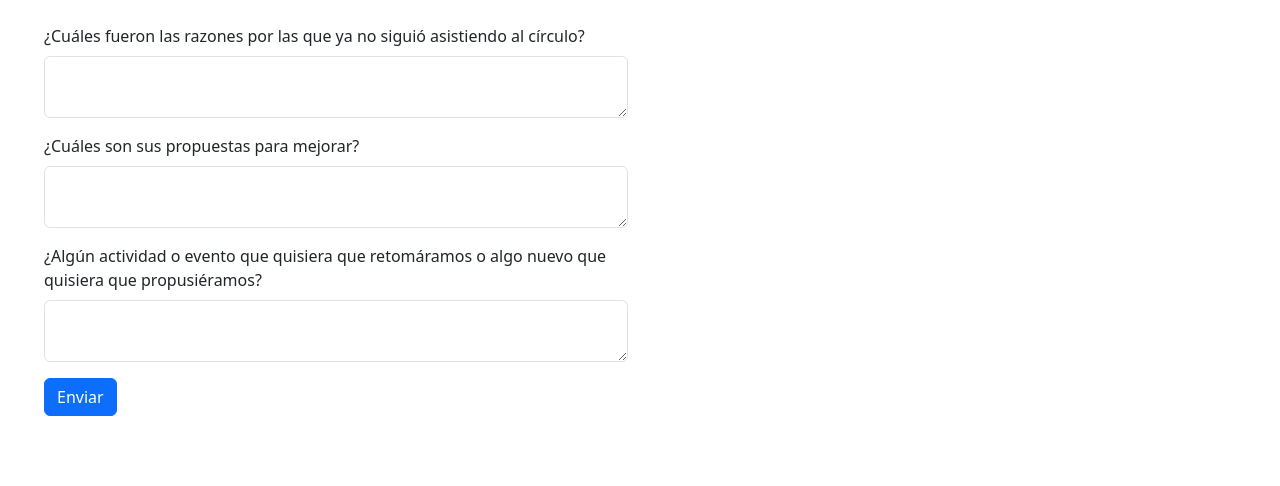
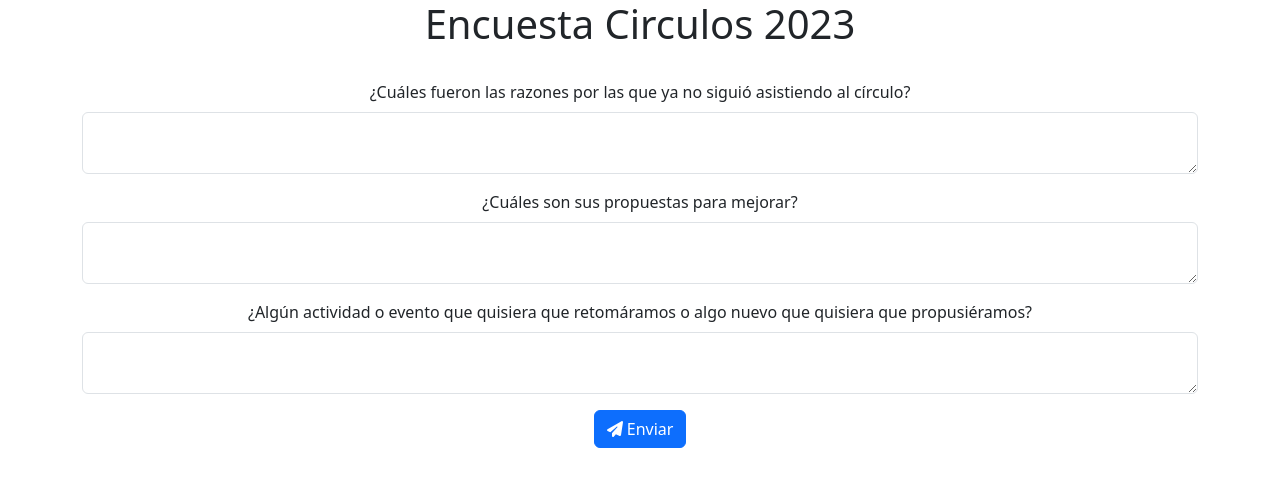
Before and after one commit to EverthMartinez3002/FormEncuesta, a Vue app in the folder FormEncuesta/: page / in a window 1280 px wide. Shown: the top 486 px of the page. Built offline with nearby package versions, Linux system fonts and the light colour scheme.

Commit message:
'icon-enviar'

```diff
--- a/FormEncuesta/package.json
+++ b/FormEncuesta/package.json
@@ -10,6 +10,11 @@
     "format": "prettier --write src/"
   },
   "dependencies": {
+    "@fortawesome/fontawesome-svg-core": "^6.4.2",
+    "@fortawesome/free-brands-svg-icons": "^6.4.2",
+    "@fortawesome/free-regular-svg-icons": "^6.4.2",
+    "@fortawesome/free-solid-svg-icons": "^6.4.2",
+    "@fortawesome/vue-fontawesome": "^3.0.3",
     "bootstrap": "^5.3.1",
     "vue": "^3.3.4",
     "vue-router": "^4.2.4"
--- a/FormEncuesta/src/assets/main.css
+++ /dev/null
@@ -1,35 +0,0 @@
-@import './base.css';
-
-#app {
-  max-width: 1280px;
-  margin: 0 auto;
-  padding: 2rem;
-
-  font-weight: normal;
-}
-
-a,
-.green {
-  text-decoration: none;
-  color: hsla(160, 100%, 37%, 1);
-  transition: 0.4s;
-}
-
-@media (hover: hover) {
-  a:hover {
-    background-color: hsla(160, 100%, 37%, 0.2);
-  }
-}
-
-@media (min-width: 1024px) {
-  body {
-    display: flex;
-    place-items: center;
-  }
-
-  #app {
-    display: grid;
-    grid-template-columns: 1fr 1fr;
-    padding: 0 2rem;
-  }
-}
--- a/FormEncuesta/src/components/FormEncuesta.vue
+++ b/FormEncuesta/src/components/FormEncuesta.vue
@@ -1,7 +1,8 @@
 <template>
     <form @submit.prevent="submitForm" class="container mt-4">
         <div class="mb-3">
-            <label for="razones" class="form-label">¿Cuáles fueron las razones por las que ya no siguió asistiendo al
+            <label for="razones" class="form-label">¿Cuáles fueron las razones por las que ya no siguió
+                asistiendo al
                 círculo?</label>
             <textarea id="razones" v-model="razones" class="form-control" required></textarea>
         </div>
@@ -12,16 +13,21 @@
         </div>
 
         <div class="mb-3">
-            <label for="actividades" class="form-label">¿Algún actividad o evento que quisiera que retomáramos o algo nuevo
+            <label for="actividades" class="form-label">¿Algún actividad o evento que quisiera que retomáramos o
+                algo
+                nuevo
                 que quisiera que propusiéramos?</label>
             <textarea id="actividades" v-model="actividades" class="form-control" required></textarea>
         </div>
 
-        <button type="submit" class="btn btn-primary">Enviar</button>
+        <button type="submit" class="btn btn-primary">
+            <font-awesome-icon icon="paper-plane" /> Enviar
+        </button>
     </form>
 </template>
 
 <script>
+import { FontAwesomeIcon } from '@fortawesome/vue-fontawesome';
 export default {
     data() {
         return {
@@ -35,10 +41,10 @@ export default {
 
         },
     },
+    components: {
+        FontAwesomeIcon,
+    },
 };
 </script>
 
-<style scoped>
-form{
-}
-</style>
+<style scoped></style>
--- a/FormEncuesta/src/main.js
+++ b/FormEncuesta/src/main.js
@@ -1,7 +1,10 @@
-import './assets/main.css'
 import 'bootstrap/dist/css/bootstrap.css';
 import 'bootstrap/dist/js/bootstrap.bundle.min.js';
+import { library } from '@fortawesome/fontawesome-svg-core'
+import { FontAwesomeIcon } from '@fortawesome/vue-fontawesome'
+import { faPaperPlane } from '@fortawesome/free-solid-svg-icons';
 
+library.add(faPaperPlane)
 import { createApp } from 'vue'
 import App from './App.vue'
 import router from './router'
@@ -9,5 +12,5 @@ import router from './router'
 const app = createApp(App)
 
 app.use(router)
-
+app.component('font-awesome-icon', FontAwesomeIcon)
 app.mount('#app')
--- a/FormEncuesta/src/views/Encuesta.vue
+++ b/FormEncuesta/src/views/Encuesta.vue
@@ -1,5 +1,8 @@
 <template>
-<FormEncuesta />
+  <div class="text-center">
+    <h1>Encuesta Circulos 2023</h1>
+    <FormEncuesta />
+  </div>
 </template>
 
 <script>
@@ -10,6 +13,14 @@ export default {
     FormEncuesta
   },
 }
+</script>
 
-
-</script>
+<style>
+.text-center {
+  text-align: center;
+  display: flex;
+  flex-direction: column;
+  align-items: center;
+  justify-content: center;
+}
+</style>
```
Also changed, not shown: 1 other file (tests, documents, lock files or other folders).
